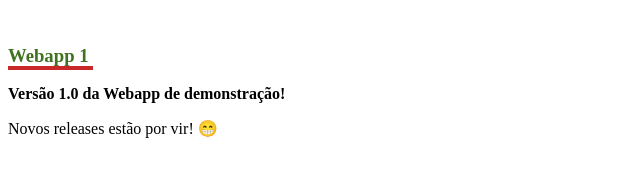
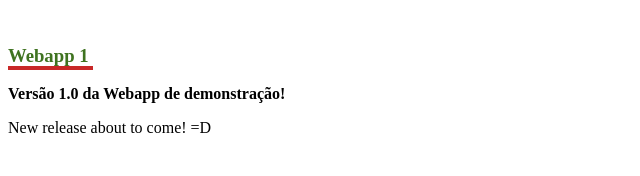
Before and after one commit to brenodegan/sitesample1, a plain HTML site: page index.html in a window 1280 px wide. Shown: the full height of the page, 0-640 px from the left. Drawn offline with Linux system fonts and the light colour scheme.

Commit message:
Update index.html

```diff
--- a/index.html
+++ b/index.html
@@ -3,10 +3,9 @@
 
   <p>&nbsp;</p>
 <h3 style="color: #3f7320; text-align: left;"><span style="border-bottom: 4px solid #c82828;">Webapp 1&nbsp;</span>&nbsp;</h3>
-<!-- Este comentário é visível apenas no editor fonte
--->
 <p><strong>Vers&atilde;o 1.0 da Webapp de demonstra&ccedil;&atilde;o!</strong></p>
-<p>Novos releases est&atilde;o por vir!&nbsp;😁</p>
-<p></p>
+<p>New release about to come! =D</p>
+
+  <p></p>
 
 </HTML>
```
